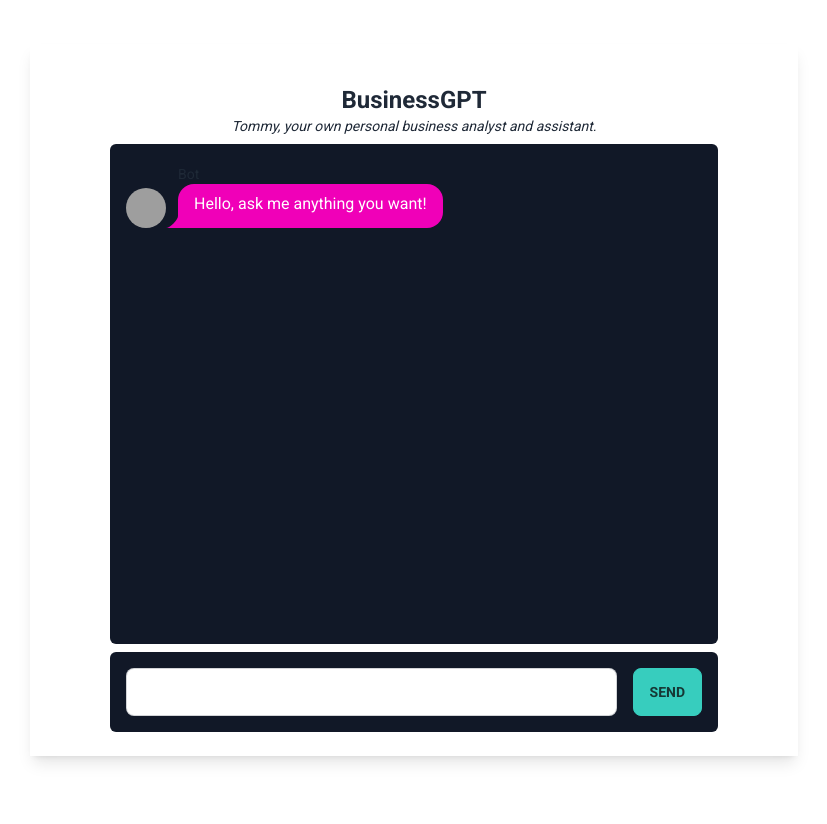
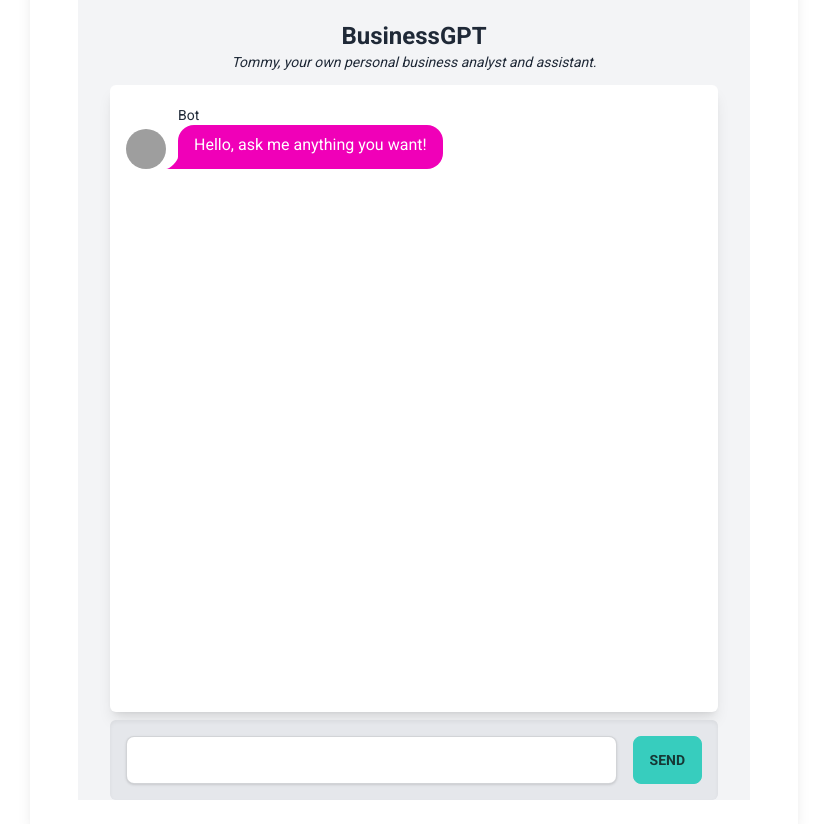
Before and after one commit to TheBolduc/businessgpt-final-v2, a SvelteKit app: page / in a window 1280 px wide. Shown: the whole page, without its empty margins (226-1053 px from the left). Before the commit the page ends 800 px from the top, so only its background shows below. Built offline with nearby package versions, Linux system fonts and the light colour scheme; grey boxes are pictures that could not be loaded.

Commit message:
Update +page.svelte

```diff
--- a/src/routes/+page.svelte
+++ b/src/routes/+page.svelte
@@ -62,12 +62,12 @@
 	}
 </script>
 
-<div class="flex flex-col pt-4 w-full px-8 items-center gap-2">
-	<div>
+<div class="flex flex-col h-screen pt-4 w-full px-8 items-center gap-2 bg-gray-100">
+	<div class="flex-1 flex flex-col items-center justify-center">
 		<h1 class="text-2xl font-bold w-full text-center">BusinessGPT</h1>
 		<p class="text-sm italic">Tommy, your own personal business analyst and assistant.</p>
 	</div>
-	<div class="h-[500px] w-full bg-gray-900 rounded-md p-4 overflow-y-auto flex flex-col gap-4">
+	<div class="h-[80%] w-full bg-white rounded-md p-4 overflow-y-auto flex flex-col gap-4 shadow-lg">
 		<div class="flex flex-col gap-2">
 			<ChatMessage type="assistant" message="Hello, ask me anything you want!" />
 			{#each chatMessages as message}
@@ -83,10 +83,10 @@
 		<div class="" bind:this={scrollToDiv} />
 	</div>
 	<form
-		class="flex w-full rounded-md gap-4 bg-gray-900 p-4"
+		class="flex w-full rounded-md gap-4 bg-gray-200 p-4 shadow-inner"
 		on:submit|preventDefault={() => handleSubmit()}
 	>
-		<input type="text" class="input input-bordered w-full" bind:value={query} />
+		<input type="text" class="input input-bordered w-full shadow" bind:value={query} />
 		<button type="submit" class="btn btn-accent"> Send </button>
 	</form>
 </div>
```
